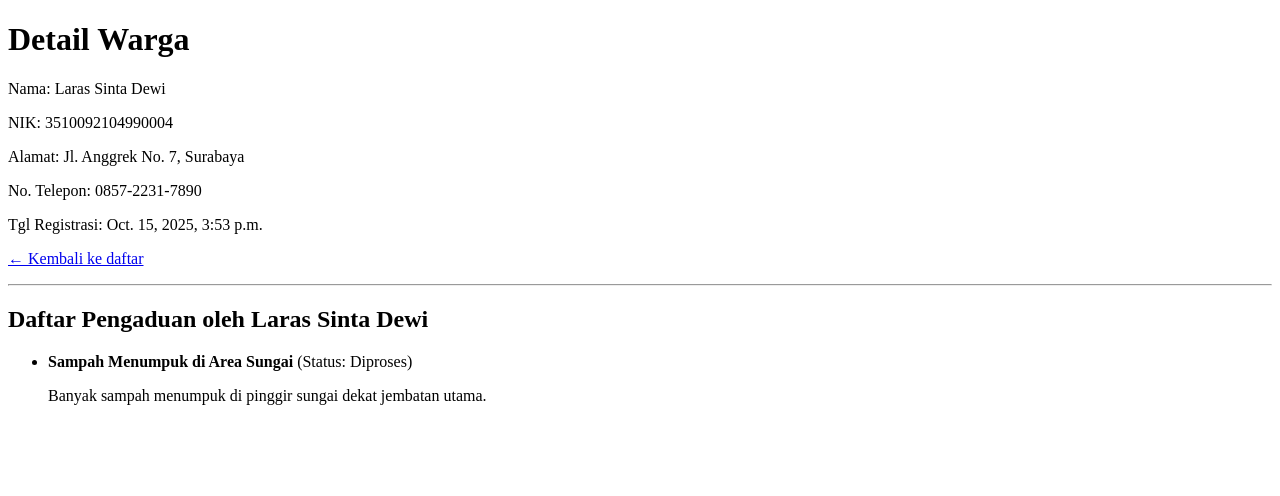
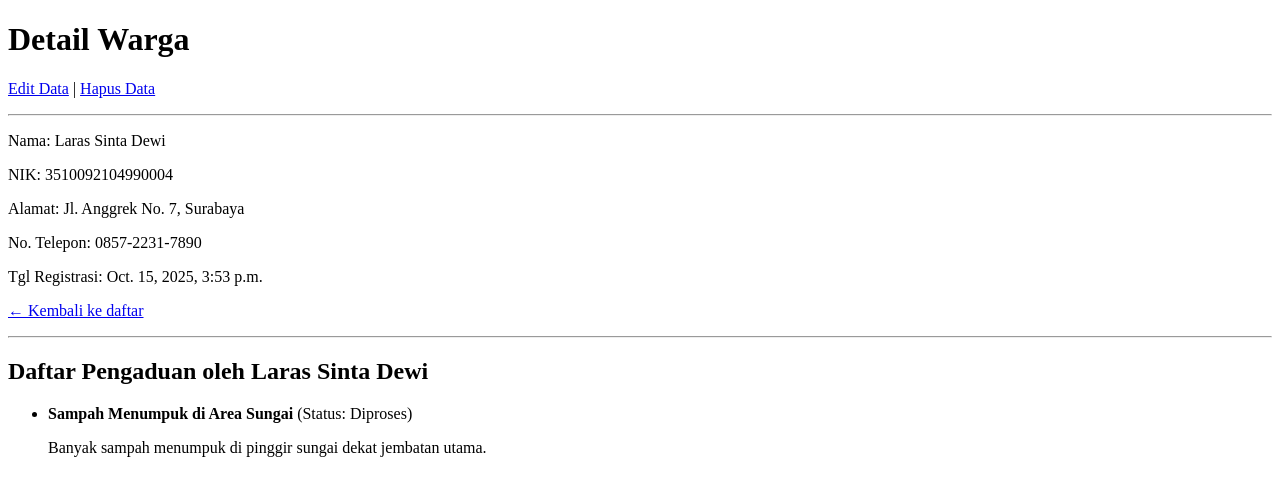
Before and after one commit to Freddy47588/framework-programming-kelurahan-23201276, a Django app: page /warga/6/ in a window 1280 px wide. Shown: the top 496 px of the page. Run offline with Django 5.2, Linux system fonts and the light colour scheme; data comes from the database, SQL or seed files in the repository.

Commit message:
Modul 4: tambah link Edit & Hapus di halaman detail warga

```diff
--- a/warga/templates/warga/warga_detail.html
+++ b/warga/templates/warga/warga_detail.html
@@ -3,6 +3,14 @@
 <head><title>Detail Warga</title></head>
 <body>
   <h1>Detail Warga</h1>
+
+  <p>
+  <a href="{% url 'warga-edit' object.pk %}">Edit Data</a> |
+  <a href="{% url 'warga-hapus' object.pk %}">Hapus Data</a>
+</p>
+
+<hr>
+
   <p>Nama: {{ object.nama_lengkap }}</p>
   <p>NIK: {{ object.nik }}</p>
   <p>Alamat: {{ object.alamat }}</p>
```
